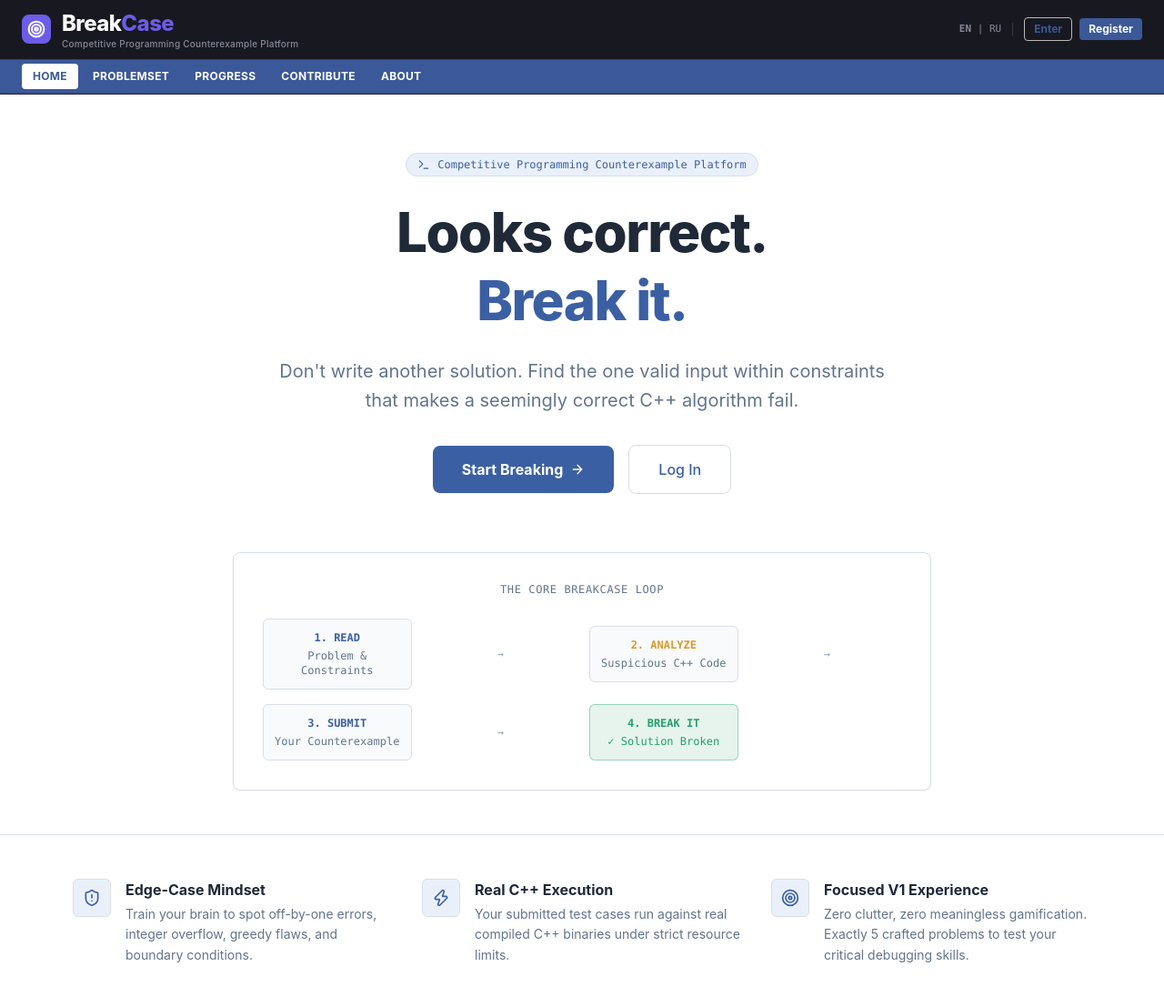
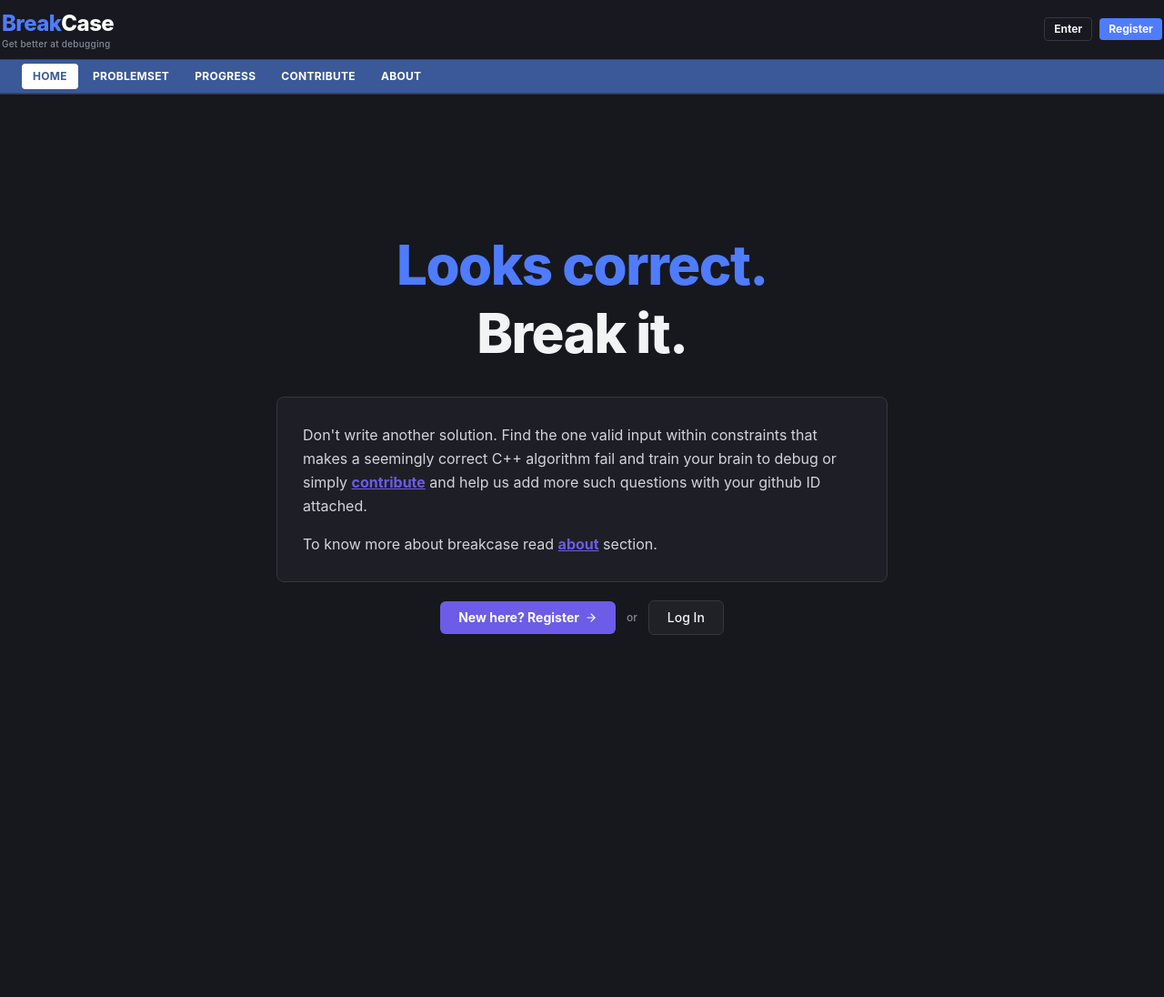
Before and after one commit to meh-akshaya/BreakCase, a React (Vite) app in the folder client/: page / in a window 1280 px wide. Shown: the top 1096 px of the page at 91% size. After the commit the page ends 848 px from the top, so only its background shows below. Built offline with nearby package versions, Linux system fonts and the light colour scheme.

Commit message:
feat(ui): update navbar branding, refine landing page layout and contribute page styling

```diff
--- a/client/src/components/Navbar.tsx
+++ b/client/src/components/Navbar.tsx
@@ -2,7 +2,7 @@ import React from 'react';
 import { Link, useLocation, useNavigate } from 'react-router-dom';
 import { useAuth } from '../context/AuthContext';
 import { getCFRatingInfo } from '../utils/codeforces';
-import { LogOut, User as UserIcon, Target } from 'lucide-react';
+import { LogOut, User as UserIcon } from 'lucide-react';
 
 export const Navbar: React.FC = () => {
   const { user, logout } = useAuth();
@@ -55,25 +55,13 @@ export const Navbar: React.FC = () => {
       <div className="max-w-7xl mx-auto px-4 sm:px-6 py-2.5 flex items-center justify-between font-sans">
 
         {/* BreakCase Logo Header */}
-        <Link to={user ? "/problems" : "/"} className="flex items-center space-x-3 shrink-0 group">
-          {/* BreakCase Logo Icon */}
-          <div
-            className={`w-8 h-8 rounded-lg flex items-center justify-center text-white shadow-xs transition-all duration-300 ${
-              isHalfway
-                ? 'bg-[#4F7CFF] ring-2 ring-[#4F7CFF]/50 scale-105 shadow-md'
-                : 'bg-[#6C5CE7]'
-            } group-hover:scale-110 group-hover:rotate-6 group-hover:shadow-[0_0_12px_rgba(79,124,255,0.5)]`}
-          >
-            <Target className={`w-5 h-5 stroke-[2.5] transition-transform duration-500 ${isHalfway ? 'rotate-45' : 'group-hover:rotate-90'}`} />
-          </div>
-
-          <div className="flex flex-col leading-tight">
-            <span className="font-extrabold text-2xl tracking-tight transition-colors duration-300 font-sans inline-block">
+        <Link to={user ? "/problems" : "/"} className="flex flex-col leading-tight shrink-0 group -ml-3.5 sm:-ml-5.5">
+          <span className="font-extrabold text-2xl tracking-tight transition-all duration-300 font-sans inline-block group-hover:scale-105 origin-left">
             <span
               className={`transition-colors duration-300 ${
                 isHalfway
-                    ? 'text-[#4F7CFF]'
-                    : 'text-[#FFFFFF] group-hover:text-[#4F7CFF]'
+                  ? 'text-white'
+                  : 'text-[#4F7CFF]'
               }`}
             >
               Break
@@ -81,27 +69,22 @@ export const Navbar: React.FC = () => {
             <span
               className={`transition-colors duration-300 ${
                 isHalfway
-                    ? 'text-white'
-                    : 'text-[#6C5CE7]'
+                  ? 'text-[#4F7CFF]'
+                  : 'text-white'
               }`}
             >
               Case
             </span>
           </span>
-            <span className="text-[10px] text-[#858A99] font-sans font-medium tracking-wide">
-              Competitive Programming Counterexample Platform
+          <span className="text-[10px] text-[#858A99] font-sans font-medium tracking-wide group-hover:text-[#A6ADC0] transition-colors">
+            Get better at debugging
           </span>
-          </div>
         </Link>
 
         {/* Top Right Utilities */}
-        <div className="flex items-center space-x-3 text-xs shrink-0">
-          <span className="hidden sm:inline text-[11px] text-[#858A99] font-mono border-r border-[#393443] pr-3">
-            <span className="hover:underline cursor-pointer font-bold">EN</span> | <span className="hover:underline cursor-pointer">RU</span>
-          </span>
-
+        <div className="flex items-center space-x-3 text-xs shrink-0 -mr-3.5 sm:-mr-5.5">
           {user ? (
-            <div className="flex items-center space-x-3 border-l border-[#393443] pl-3">
+            <div className="flex items-center space-x-3">
               <div className="flex items-center space-x-1.5 font-bold">
                 <UserIcon className="w-3.5 h-3.5 text-[#3B5998] dark:text-[#4F7CFF]" />
                 <span className={`${ratingInfo.className} font-sans`}>{user.username}</span>
@@ -112,7 +95,7 @@ export const Navbar: React.FC = () => {
 
               <button
                 onClick={handleLogout}
-                className="flex items-center space-x-1 text-[#717171] hover:text-[#B94A48] dark:text-[#B7BBC7] dark:hover:text-[#E55353] transition-colors pl-2 border-l border-[#CCCCCC] dark:border-[#393443]"
+                className="flex items-center space-x-1 text-[#717171] hover:text-[#B94A48] dark:text-[#B7BBC7] dark:hover:text-[#E55353] transition-colors pl-2 border-l border-[#393443]"
                 title="Log out"
               >
                 <LogOut className="w-3.5 h-3.5" />
@@ -123,13 +106,13 @@ export const Navbar: React.FC = () => {
             <div className="flex items-center space-x-2">
               <Link
                 to="/login"
-                className="px-2.5 py-1 rounded text-xs font-bold text-[#3B5998] dark:text-[#F1F3F5] hover:bg-[#E1E1E1] dark:hover:bg-[#292535] border border-[#B9B9B9] dark:border-[#393443] transition-colors"
+                className="px-2.5 py-1 rounded text-xs font-bold text-[#F1F3F5] hover:bg-[#292535] border border-[#393443] transition-colors"
               >
                 Enter
               </Link>
               <Link
                 to="/register"
-                className="px-2.5 py-1 rounded text-xs font-bold bg-[#3B5998] hover:bg-[#2E4577] dark:bg-[#4F7CFF] dark:hover:bg-[#3B67E6] text-white transition-colors"
+                className="px-2.5 py-1 rounded text-xs font-bold bg-[#4F7CFF] hover:bg-[#3B67E6] text-white transition-colors"
               >
                 Register
               </Link>
--- a/client/src/pages/ContributePage.tsx
+++ b/client/src/pages/ContributePage.tsx
@@ -24,7 +24,7 @@ export const ContributePage: React.FC = () => {
               You can submit your problem by creating a Pull Request (PR) on GitHub. I will review and merge your question into the BreakCase platform, and credit your GitHub username/ID directly on the problem card.
             </p>
 
-            <p className="text-xs sm:text-sm font-medium text-[#3B5998] dark:text-[#82A0DF]">
+            <p className="font-medium text-[#82A0DF]">
               Contributing to BreakCase is also a great, hands-on way to learn and practice open-source workflows — from branching and staging to writing clean pull requests and collaborating on real projects.
             </p>
 
--- a/client/src/pages/LandingPage.tsx
+++ b/client/src/pages/LandingPage.tsx
@@ -1,134 +1,95 @@
-import React from 'react';
+import React, { useState, useEffect } from 'react';
 import { Link } from 'react-router-dom';
-import { Terminal, ShieldAlert, Zap, Target, ArrowRight } from 'lucide-react';
+import { ArrowRight } from 'lucide-react';
 
 export const LandingPage: React.FC = () => {
+  const [isHalfway, setIsHalfway] = useState(false);
+
+  useEffect(() => {
+    const handleScroll = () => {
+      const scrollHeight = document.documentElement.scrollHeight - window.innerHeight;
+      if (scrollHeight <= 0) {
+        setIsHalfway(false);
+        return;
+      }
+      const scrollProgress = window.scrollY / scrollHeight;
+      setIsHalfway(scrollProgress >= 0.5);
+    };
+
+    window.addEventListener('scroll', handleScroll, { passive: true });
+    window.addEventListener('resize', handleScroll, { passive: true });
+    handleScroll();
+
+    return () => {
+      window.removeEventListener('scroll', handleScroll);
+      window.removeEventListener('resize', handleScroll);
+    };
+  }, []);
+
   return (
-    <div className="min-h-[calc(100vh-3.5rem)] flex flex-col justify-between bg-white dark:bg-[#17181D] text-[#1F2937] dark:text-[#F1F3F5]">
+    <div className="min-h-[calc(100vh-3.5rem)] flex flex-col justify-center bg-[#17181D] text-[#F1F3F5] px-4 py-16">
 
       {/* Hero Section */}
-      <div className="max-w-4xl mx-auto px-4 pt-16 pb-12 text-center">
-
-        {/* Badge */}
-        <div className="inline-flex items-center space-x-2 px-3 py-1 rounded-full bg-[#EAF0FA] dark:bg-[#352E4A] text-[#3B5FA3] dark:text-[#6C5CE7] border border-[#D9DEE7] dark:border-[#393443] text-xs font-mono font-medium mb-6">
-          <Terminal className="w-3.5 h-3.5" />
-          <span>Competitive Programming Counterexample Platform</span>
-        </div>
+      <div className="max-w-3xl mx-auto text-center space-y-8">
 
         {/* Hero Title */}
-        <h1 className="text-4xl sm:text-6xl font-extrabold tracking-tight mb-6 leading-tight font-sans text-[#1F2937] dark:text-[#F1F3F5]">
-          Looks correct. <br className="hidden sm:inline" />
-          <span className="text-[#3B5FA3] dark:text-[#6C5CE7]">
+        <h1 className="text-4xl sm:text-6xl font-extrabold tracking-tight leading-tight font-sans">
+          <span
+            className={`transition-colors duration-300 ${
+              isHalfway ? 'text-[#F1F3F5]' : 'text-[#4F7CFF]'
+            }`}
+          >
+            Looks correct.
+          </span>{' '}
+          <br className="hidden sm:inline" />
+          <span
+            className={`transition-colors duration-300 ${
+              isHalfway ? 'text-[#4F7CFF]' : 'text-[#F1F3F5]'
+            }`}
+          >
             Break it.
           </span>
         </h1>
 
-        {/* Subtitle */}
-        <p className="text-lg sm:text-xl text-[#64748B] dark:text-[#B7BBC7] max-w-2xl mx-auto mb-8 font-normal leading-relaxed">
-          Don't write another solution. Find the one valid input within constraints that makes a seemingly correct C++ algorithm fail.
-        </p>
+        {/* Box: Explanation & Links (Styled like Note from Creator box) */}
+        <div className="p-6 sm:p-7 rounded-lg border border-[#393443] bg-[#1E1F26] shadow-xs text-left max-w-2xl mx-auto space-y-4">
+          <p className="text-sm sm:text-base leading-relaxed text-[#D1D5DB] font-sans">
+            Don't write another solution. Find the one valid input within constraints that makes a seemingly correct C++ algorithm fail and train your brain to debug or simply{' '}
+            <Link to="/contribute" className="font-bold text-[#6C5CE7] underline hover:opacity-80">
+              contribute
+            </Link>{' '}
+            and help us add more such questions with your github ID attached.
+          </p>
+
+          <p className="text-sm sm:text-base leading-relaxed text-[#D1D5DB] font-sans">
+            To know more about breakcase read{' '}
+            <Link to="/about" className="font-bold text-[#6C5CE7] underline hover:opacity-80">
+              about
+            </Link>{' '}
+            section.
+          </p>
+        </div>
 
         {/* Primary CTA */}
-        <div className="flex flex-col sm:flex-row items-center justify-center gap-4 mb-16">
+        <div className="flex flex-col sm:flex-row items-center justify-center gap-3 -mt-3">
           <Link
             to="/register"
-            className="w-full sm:w-auto px-8 py-3.5 rounded-lg font-bold bg-[#3B5FA3] hover:bg-[#304F8C] dark:bg-[#6C5CE7] dark:hover:bg-[#7D6EFA] text-white shadow-xs flex items-center justify-center space-x-2 transition-all"
+            className="w-full sm:w-auto px-5 py-2 rounded-md text-xs sm:text-sm font-bold bg-[#6C5CE7] hover:bg-[#7D6EFA] text-white shadow-xs flex items-center justify-center space-x-1.5 transition-all"
           >
-            <span>Start Breaking</span>
-            <ArrowRight className="w-4 h-4" />
+            <span>New here? Register</span>
+            <ArrowRight className="w-3.5 h-3.5" />
           </Link>
+
+          <span className="text-xs text-[#858A99] font-medium lowercase">or</span>
+
           <Link
             to="/login"
-            className="w-full sm:w-auto px-8 py-3.5 rounded-lg font-medium bg-white dark:bg-[#202127] border border-[#D9DEE7] dark:border-[#393443] text-[#3B5FA3] dark:text-[#F1F3F5] hover:bg-[#EAF0FA] dark:hover:bg-[#292535] transition-colors"
+            className="w-full sm:w-auto px-5 py-2 rounded-md text-xs sm:text-sm font-medium bg-[#202127] border border-[#393443] text-[#F1F3F5] hover:bg-[#292535] transition-colors"
           >
             Log In
           </Link>
         </div>
 
-        {/* Visual Workflow Diagram */}
-        <div className="p-6 sm:p-8 rounded-lg bg-white dark:bg-[#202127] border border-[#D9DEE7] dark:border-[#393443] shadow-xs max-w-3xl mx-auto">
-          <div className="text-xs font-mono text-[#64748B] dark:text-[#858A99] uppercase tracking-wider mb-6">
-            The Core BreakCase Loop
-          </div>
-
-          <div className="grid grid-cols-1 md:grid-cols-4 gap-4 items-center font-mono text-xs text-center">
-
-            {/* Step 1 */}
-            <div className="p-3 rounded-md bg-[#F8FAFC] dark:bg-[#292535] border border-[#D9DEE7] dark:border-[#393443]">
-              <div className="font-bold text-[#3B5FA3] dark:text-[#6C5CE7] mb-1">1. READ</div>
-              <div className="text-[#64748B] dark:text-[#B7BBC7]">Problem & Constraints</div>
-            </div>
-
-            <div className="hidden md:block text-[#94A3B8] dark:text-[#858A99]">→</div>
-
-            {/* Step 2 */}
-            <div className="p-3 rounded-md bg-[#F8FAFC] dark:bg-[#292535] border border-[#D9DEE7] dark:border-[#393443]">
-              <div className="font-bold text-[#D99A2B] dark:text-[#D99A2B] mb-1">2. ANALYZE</div>
-              <div className="text-[#64748B] dark:text-[#B7BBC7]">Suspicious C++ Code</div>
-            </div>
-
-            <div className="hidden md:block text-[#94A3B8] dark:text-[#858A99]">→</div>
-
-            {/* Step 3 */}
-            <div className="p-3 rounded-md bg-[#F8FAFC] dark:bg-[#292535] border border-[#D9DEE7] dark:border-[#393443]">
-              <div className="font-bold text-[#3B5FA3] dark:text-[#6C5CE7] mb-1">3. SUBMIT</div>
-              <div className="text-[#64748B] dark:text-[#B7BBC7]">Your Counterexample</div>
-            </div>
-
-            <div className="hidden md:block text-[#94A3B8] dark:text-[#858A99]">→</div>
-
-            {/* Step 4 */}
-            <div className="p-3 rounded-md bg-[#E6F4ED] dark:bg-[#1E3A2B] border border-[#22A06B]/40 text-[#22A06B]">
-              <div className="font-bold mb-1">4. BREAK IT</div>
-              <div>✓ Solution Broken</div>
-            </div>
-
-          </div>
-        </div>
-
-      </div>
-
-      {/* Feature Grid */}
-      <div className="border-t border-[#D9DEE7] dark:border-[#393443] bg-white dark:bg-[#202127] py-12">
-        <div className="max-w-6xl mx-auto px-4 grid grid-cols-1 md:grid-cols-3 gap-8">
-
-          <div className="flex space-x-4">
-            <div className="p-2.5 rounded-md bg-[#EAF0FA] dark:bg-[#292535] text-[#3B5FA3] dark:text-[#6C5CE7] h-fit border border-[#D9DEE7] dark:border-[#393443]">
-              <ShieldAlert className="w-5 h-5" />
-            </div>
-            <div>
-              <h3 className="font-bold text-[#1F2937] dark:text-[#F1F3F5] mb-1">Edge-Case Mindset</h3>
-              <p className="text-sm text-[#64748B] dark:text-[#B7BBC7] leading-relaxed">
-                Train your brain to spot off-by-one errors, integer overflow, greedy flaws, and boundary conditions.
-              </p>
-            </div>
-          </div>
-
-          <div className="flex space-x-4">
-            <div className="p-2.5 rounded-md bg-[#EAF0FA] dark:bg-[#292535] text-[#3B5FA3] dark:text-[#6C5CE7] h-fit border border-[#D9DEE7] dark:border-[#393443]">
-              <Zap className="w-5 h-5" />
-            </div>
-            <div>
-              <h3 className="font-bold text-[#1F2937] dark:text-[#F1F3F5] mb-1">Real C++ Execution</h3>
-              <p className="text-sm text-[#64748B] dark:text-[#B7BBC7] leading-relaxed">
-                Your submitted test cases run against real compiled C++ binaries under strict resource limits.
-              </p>
-            </div>
-          </div>
-
-          <div className="flex space-x-4">
-            <div className="p-2.5 rounded-md bg-[#EAF0FA] dark:bg-[#292535] text-[#3B5FA3] dark:text-[#6C5CE7] h-fit border border-[#D9DEE7] dark:border-[#393443]">
-              <Target className="w-5 h-5" />
-            </div>
-            <div>
-              <h3 className="font-bold text-[#1F2937] dark:text-[#F1F3F5] mb-1">Focused V1 Experience</h3>
-              <p className="text-sm text-[#64748B] dark:text-[#B7BBC7] leading-relaxed">
-                Zero clutter, zero meaningless gamification. Exactly 5 crafted problems to test your critical debugging skills.
-              </p>
-            </div>
-          </div>
-
-        </div>
       </div>
 
     </div>
```
Lines whose indentation alone changed are shown as unchanged.
